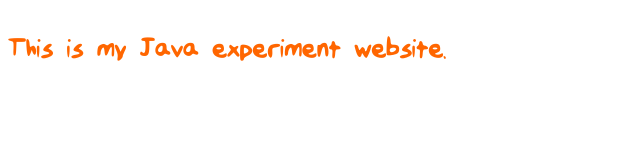
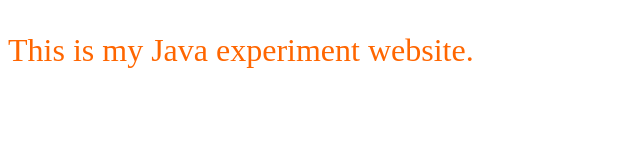
Before and after one commit to CritX/Java-Experiments, a plain HTML site: page index.html in a window 1280 px wide. Shown: the whole page, without its empty margins (0-640 px from the left). Drawn offline with Linux system fonts and the light colour scheme.

Commit message:
Update index.css

```diff
--- a/index.css
+++ b/index.css
@@ -1,6 +1,7 @@
 @font-face { font-family: WinFont; src: url('WinFont.ttf'); }
+@import url('https://fonts.googleapis.com/css?family=Montserrat');
 p {
-  font-family: WinFont;
+  font-family: Montserrat;
   color: #FF6600;
   font-size: 200%;
 }
```
